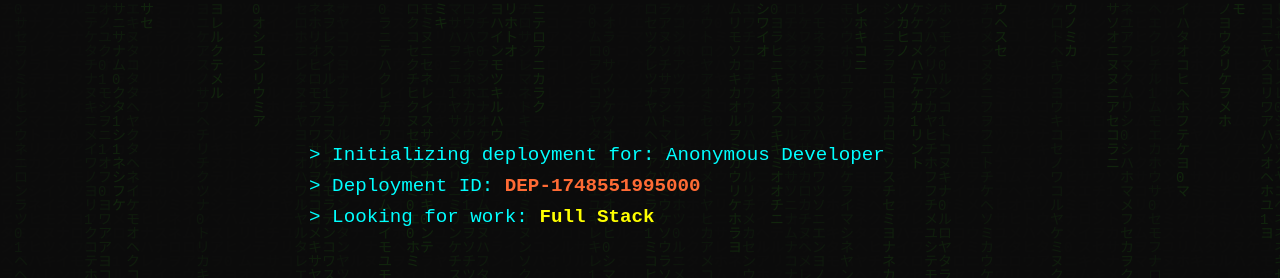
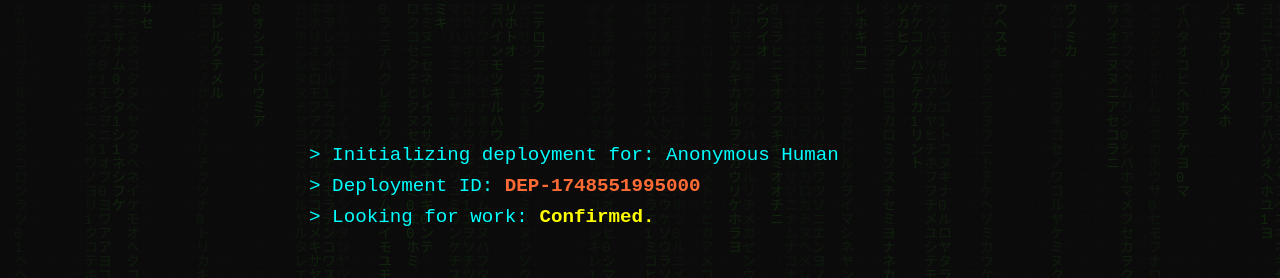
Before and after one commit to ngaudiomanychat/deploy-sequence, a plain HTML site: page index.html in a window 1280 px wide. Shown: the top 278 px of the page. Drawn offline with Linux system fonts and the light colour scheme.

Commit message:
Update index.html
Better site

```diff
--- a/index.html
+++ b/index.html
@@ -12,7 +12,7 @@
       padding: 40px;
       font-size: 1.2rem;
       line-height: 1.6;
-      overflow: hidden;
+      overflow-x: hidden;
     }
     .terminal {
       max-width: 800px;
@@ -100,9 +100,9 @@
 
   <div class="terminal" id="terminal">
     <div class="user-info">
-      > Initializing deployment for: <span id="userName">Anonymous Developer</span>
+      > Initializing deployment for: <span id="userName">Anonymous Human</span>
       > Deployment ID: <span id="deploymentId" class="deployment-id">DEP-UNKNOWN</span>
-      > Looking for work: <span id="userClass" class="status-working">Full Stack</span>
+      > Looking for work: <span id="userClass" class="status-working">Confirmed.</span>
     </div>
 
     > prompt://deploy_sequence_start
@@ -163,9 +163,24 @@
     }
 
     // Set user info from URL parameters
-    const userName = getUrlParameter('user') || 'Anonymous Developer';
+    const userName = getUrlParameter('user') || 'Anonymous Human';
     const deploymentId = getUrlParameter('id') || 'DEP-' + Date.now();
-    const userClass = getUrlParameter('class') || 'Full Stack';
+    const userClass = getUrlParameter('class') || 'Confirmed.';
+
+    // Random alignment generator
+    const alignments = [
+      'Chaotic Neutral',
+      'Lawful Good',
+      'Chaotic Good',
+      'Neutral Evil',
+      'Lawful Evil',
+      'True Neutral',
+      'Chaotic Evil',
+      'Lawful Neutral',
+      'Neutral Good'
+    ];
+
+    const randomAlignment = alignments[Math.floor(Math.random() * alignments.length)];
 
     document.getElementById('userName').textContent = userName;
     document.getElementById('deploymentId').textContent = deploymentId;
@@ -180,7 +195,7 @@
       { progress: 70, text: '[ ███████░░░░ ] 70%\nRunning compatibility tests...' },
       { progress: 85, text: '[ ████████░░░ ] 85%\nFinalizing deployment protocols...' },
       { progress: 95, text: '[ █████████░░ ] 95%\nEstablishing secure connection...' },
-      { progress: 100, text: '[ ██████████ ] 100%\n\n> DEPLOYMENT COMPLETE\n\nLooking for work: ' + userClass + '\nAlignment: Chaotic Neutral\nStatus: <span class="glitch">ACTIVE IN PRODUCTION</span>\n\nReady for employment opportunities...\n<span class="blinking">█</span>' }
+      { progress: 100, text: '[ ██████████ ] 100%\n\n> DEPLOYMENT COMPLETE\n\nLooking for work: ' + userClass + '\nAlignment: ' + randomAlignment + '\nStatus: <span class="glitch">ACTIVE IN PRODUCTION</span>\n\nReady for new opportunities...\n<span class="blinking">█</span>' }
     ];
 
     let currentStep = 0;
```
